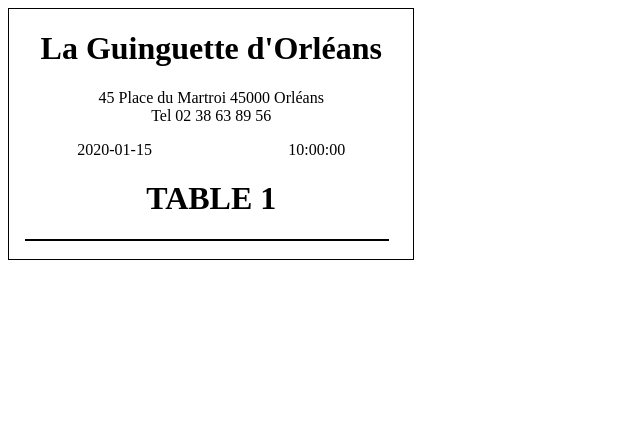
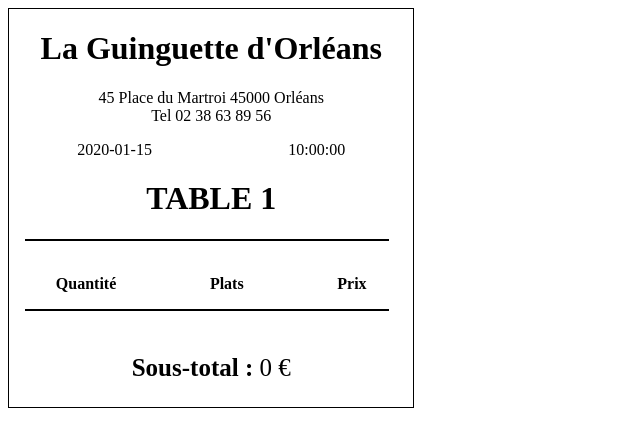
Before and after one commit to JKOROL/GuinguetteSIO, a PHP site: page /ticket.php in a window 1280 px wide. Shown: the top 447 px of the page, without its empty margins (0-640 px from the left). Run offline with PHP 8.4, Linux system fonts and the light colour scheme; data comes from the database, SQL or seed files in the repository; tables that the repository leaves empty or names only in its code hold one stand-in row (values such as "Sample post").

Commit message:
achèvement du ticket reste à faire du css pour aligner les plats, les quantité et les prix mais j'ai la flem

```diff
--- a/css/ticket.css
+++ b/css/ticket.css
@@ -26,3 +26,12 @@
     display: flex;
     justify-content: space-around;
 }
+
+.titre{
+    display: flex;
+    justify-content: space-around;
+}
+
+.total p{
+    font-size: 25px;
+}
--- a/ticket.php
+++ b/ticket.php
@@ -1,33 +1,25 @@
 <?php
 class ticket
 {
-    private $IdTicket;
-    private $IdReservation;
-    private $NomClient;
-    private $prix;
-    private $PlatChoisi;
-    private $table;
-    private $date;
-    private $heure;
 
-
-    /*public function __construct(int $IdTicket, int $IdReservation, int $idTicket, string $NomClient, float $prix,array $PlatChoisi, int $table, $date, $heure)
+    public static function calculPrixTotal($idReservation)
     {
-        $this -> idticket = $IdTicket;
-        $this -> idreservation = $IdReservation;
-        $this -> nomclient = $NomClient;
-        $this -> prix = $prix;
-        $this -> platchoisi = $PlatChoisi;
-        $this -> table = $table;
-        $this -> date = $date;
-        $this -> heure = $heure;
-    }*/
+        require("db.php");
+        $total = 0;
+        $plats= $bdd -> query("SELECT * FROM consommer INNER JOIN plat WHERE consommer.IdPlat = plat.IdPlat and
+        IdReservation = ".$idReservation."")->fetchAll(PDO::FETCH_ASSOC);
+        foreach($plats as $curr_plats){
+            $total += $curr_plats['PrixPlat']* $curr_plats['Quantite'];
+        }
+        echo $total." €";
+    }
 
     public function getTicket($idReservation)
     {
         require("db.php");
         $req = $bdd -> query("SELECT * FROM reservation WHERE IdReservation = ".$idReservation."")->fetch();
-        $plats= $bdd -> query("SELECT * FROM consommer INNER JOIN plat WHERE consommer.IdPlat = plat.IdPlat and IdReservation = ".$idReservation."")->fetchAll(PDO::FETCH_ASSOC);
+        $plats= $bdd -> query("SELECT * FROM consommer INNER JOIN plat WHERE consommer.IdPlat = plat.IdPlat and
+        IdReservation = ".$idReservation."")->fetchAll(PDO::FETCH_ASSOC);
         ?>
         <link rel="stylesheet" href="css/ticket.css">
         <div class="ticket">
@@ -39,16 +31,20 @@ class ticket
             </div>
             <h1 >TABLE <?php echo $req[7];?></h1>
             <div class="after"></div><br>
+            <p class = "titre"><strong>Quantité</strong><span><strong>Plats</strong></span><strong>Prix</strong></p>
             <div class="commande">
                 <?php
                 foreach($plats as $curr_plats){
-                    //if(isset($req[$idReservation])){
-                        echo '<p class="consommation"><span>'.$curr_plats['Quantite'].'</span>'.$curr_plats['Libelle'].'<span>'.$curr_plats['PrixPlat'].'</span></p><br>';
-                    //}
+                    echo '<p class="consommation"><span>'.$curr_plats['Quantite'].'</span>'.utf8_encode($curr_plats['Libelle']).
+                    '<span>'.$curr_plats['PrixPlat']." €".'</span></p><br>';
                 }
                 ?>
             </div>
-        </div>
+            <div class="after"></div><br>
+            <div class="total">
+                <p><strong>Sous-total :</strong> <?php self::calculPrixTotal($idReservation); ?></p>
+            </div>
+        </div><br>
 
         <?php
     }
@@ -57,10 +53,11 @@ class ticket
 }
 
 require("db.php");
-$rep = $bdd -> query("SELECT * FROM reservation INNER JOIN consommer WHERE reservation.IdReservation = consommer.Idreservation")->fetchAll(PDO::FETCH_ASSOC);
-//$choix = $bdd -> query("SELECT * FROM reservation INNER JOIN consommer WHERE reservation.IdReservation = consommer.IdReservation");
+$rep = $bdd -> query("SELECT DISTINCT(reservation.IdReservation) FROM reservation INNER JOIN consommer
+WHERE reservation.IdReservation = consommer.Idreservation")->fetchAll(PDO::FETCH_ASSOC);
 foreach($rep as $curr_rep){
     $ticket = new ticket;
     $ticket -> getTicket($curr_rep['IdReservation']);
 }
+
 ?>
```
